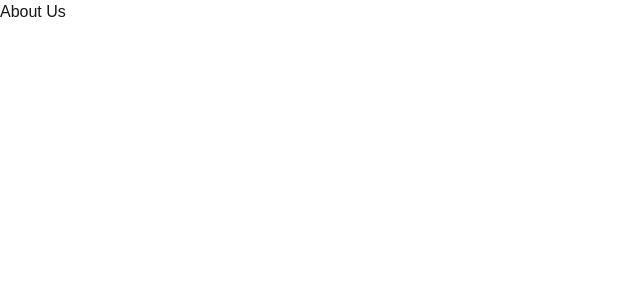
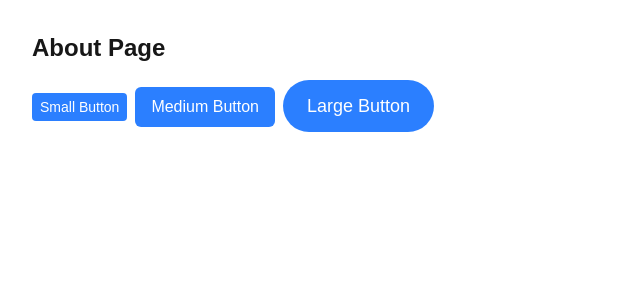
Before and after one commit to edwineduuuh/alx-project-0x02-setup, a Next.js app in the folder alx-project-0x02/: page /about in a window 1280 px wide. Shown: the top 300 px of the page, without its empty margins (0-640 px from the left). Built offline with nearby package versions, Linux system fonts and the light colour scheme.

Commit message:
Create a reusable Button component that accepts different sizes and shapes.

```diff
--- /dev/null
+++ b/alx-project-0x02/components/common/Button.tsx
@@ -0,0 +1,27 @@
+import React from 'react';
+import { ButtonProps } from '../../interfaces';
+
+const Button: React.FC<ButtonProps> = ({ size, shape, onClick, children }) => {
+  const sizeClasses = {
+    small: 'px-2 py-1 text-sm',
+    medium: 'px-4 py-2 text-base',
+    large: 'px-6 py-3 text-lg',
+  };
+
+  const shapeClasses = {
+    'rounded-sm': 'rounded-sm',
+    'rounded-md': 'rounded-md',
+    'rounded-full': 'rounded-full',
+  };
+
+  return (
+    <button
+      className={`bg-blue-500 text-white ${sizeClasses[size]} ${shapeClasses[shape]} hover:bg-blue-600`}
+      onClick={onClick}
+    >
+      {children}
+    </button>
+  );
+};
+
+export default Button;
--- a/alx-project-0x02/interfaces/index.ts
+++ b/alx-project-0x02/interfaces/index.ts
@@ -8,3 +8,10 @@
     onClose: () => void;
     isOpen: boolean;
   }
+
+export interface ButtonProps {
+  size: 'small' | 'medium' | 'large';
+  shape: 'rounded-sm' | 'rounded-md' | 'rounded-full';
+  onClick?: () => void;
+  children: React.ReactNode;
+}
--- a/alx-project-0x02/pages/about.tsx
+++ b/alx-project-0x02/pages/about.tsx
@@ -1,9 +1,21 @@
 import React from 'react';
+import Button from '@/components/common/Button';
 
 const About = () => {
   return (
-    <div>
-      <h1>About Us</h1>
+    <div className="p-8">
+      <h1 className="text-2xl font-bold mb-4">About Page</h1>
+      <div className="space-y-4 space-x-2">
+        <Button size="small" shape="rounded-sm" onClick={() => alert('Small Button Clicked')}>
+          Small Button
+        </Button>
+        <Button size="medium" shape="rounded-md" onClick={() => alert('Medium Button Clicked')}>
+          Medium Button
+        </Button>
+        <Button size="large" shape="rounded-full" onClick={() => alert('Large Button Clicked')}>
+          Large Button
+        </Button>
+      </div>
     </div>
   );
 };
```
